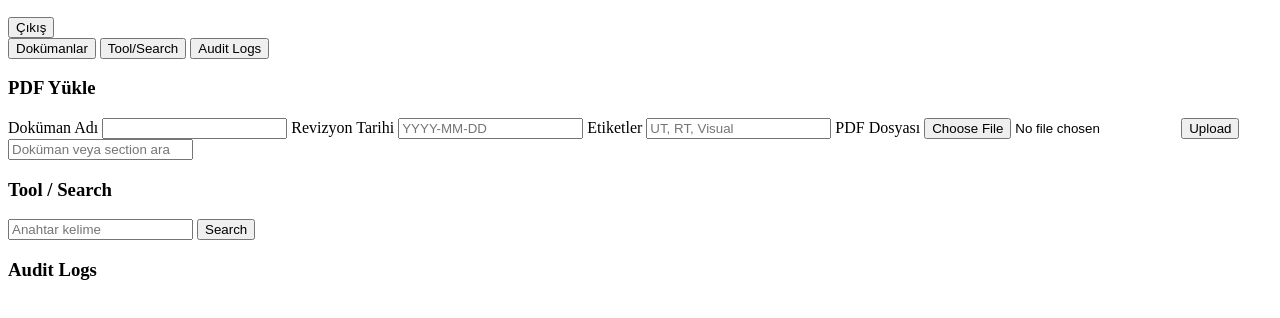
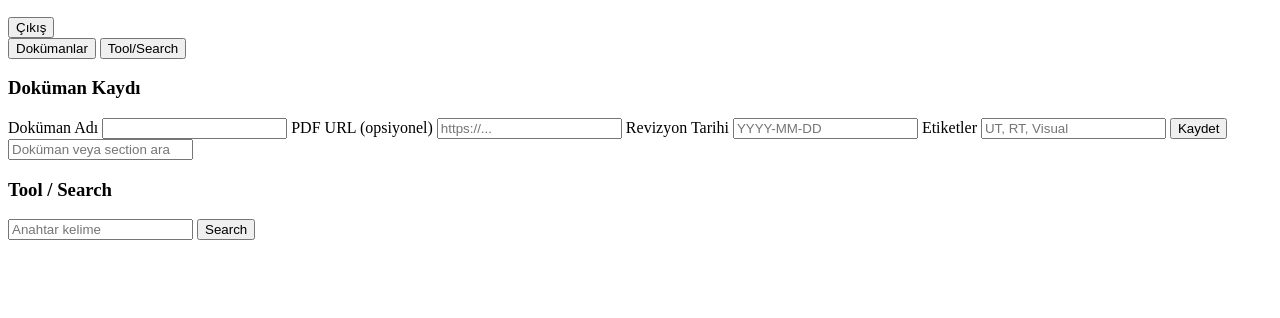
Before and after one commit to Atabey48/ndt, a website: page web/index.html in a window 1280 px wide. Shown: the part 266-584 px from the top of the page. Drawn offline with Linux system fonts and the light colour scheme; files that its build step writes are made by us from their sources.

Commit message:
Update index.html

```diff
--- a/web/index.html
+++ b/web/index.html
@@ -4,7 +4,7 @@
     <meta charset="UTF-8" />
     <meta name="viewport" content="width=device-width, initial-scale=1.0" />
     <title>NDT Document Hub</title>
-    <link rel="stylesheet" href="/static/styles.css" />
+    <link rel="stylesheet" href="/styles.css?v=3" />
   </head>
   <body>
     <div class="top-credit">by Furkan ATABEY</div>
@@ -43,15 +43,18 @@
         <div class="tabs">
           <button class="tab active" data-tab="documents">Dokümanlar</button>
           <button class="tab" data-tab="tool">Tool/Search</button>
-          <button class="tab" data-tab="audit" id="audit-tab">Audit Logs</button>
         </div>
         <div id="documents-tab" class="tab-content active" data-tab="documents">
           <div id="admin-tools" class="admin-tools">
-            <h3>PDF Yükle</h3>
+            <h3>Doküman Kaydı</h3>
             <form id="upload-form" class="card">
               <label>
                 Doküman Adı
                 <input type="text" name="title" required />
+              </label>
+              <label>
+                PDF URL (opsiyonel)
+                <input type="url" name="pdf_url" placeholder="https://..." />
               </label>
               <label>
                 Revizyon Tarihi
@@ -61,11 +64,7 @@
                 Etiketler
                 <input type="text" name="tags" placeholder="UT, RT, Visual" />
               </label>
-              <label>
-                PDF Dosyası
-                <input type="file" name="file" accept="application/pdf" required />
-              </label>
-              <button type="submit" class="primary">Upload</button>
+              <button type="submit" class="primary">Kaydet</button>
               <div id="upload-message" class="hint"></div>
             </form>
           </div>
@@ -85,15 +84,9 @@
             <div id="tool-results" class="grid"></div>
           </div>
         </div>
-        <div id="audit-tab-content" class="tab-content" data-tab="audit">
-          <div class="card">
-            <h3>Audit Logs</h3>
-            <div id="audit-list" class="list"></div>
-          </div>
-        </div>
       </section>
     </main>
 
-    <script src="/static/app.js"></script>
+    <script src="/app.js?v=3"></script>
   </body>
 </html>
```
